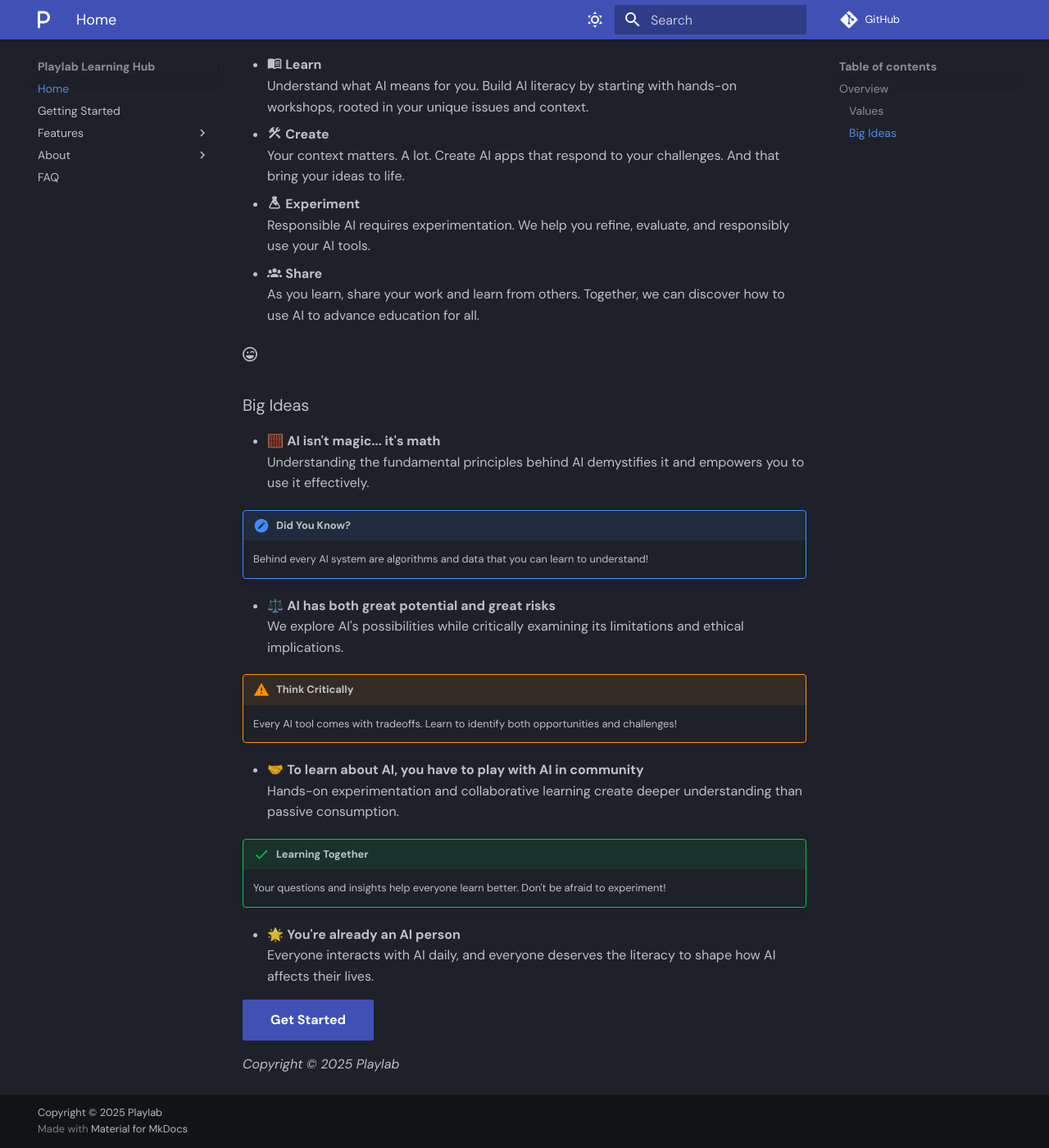
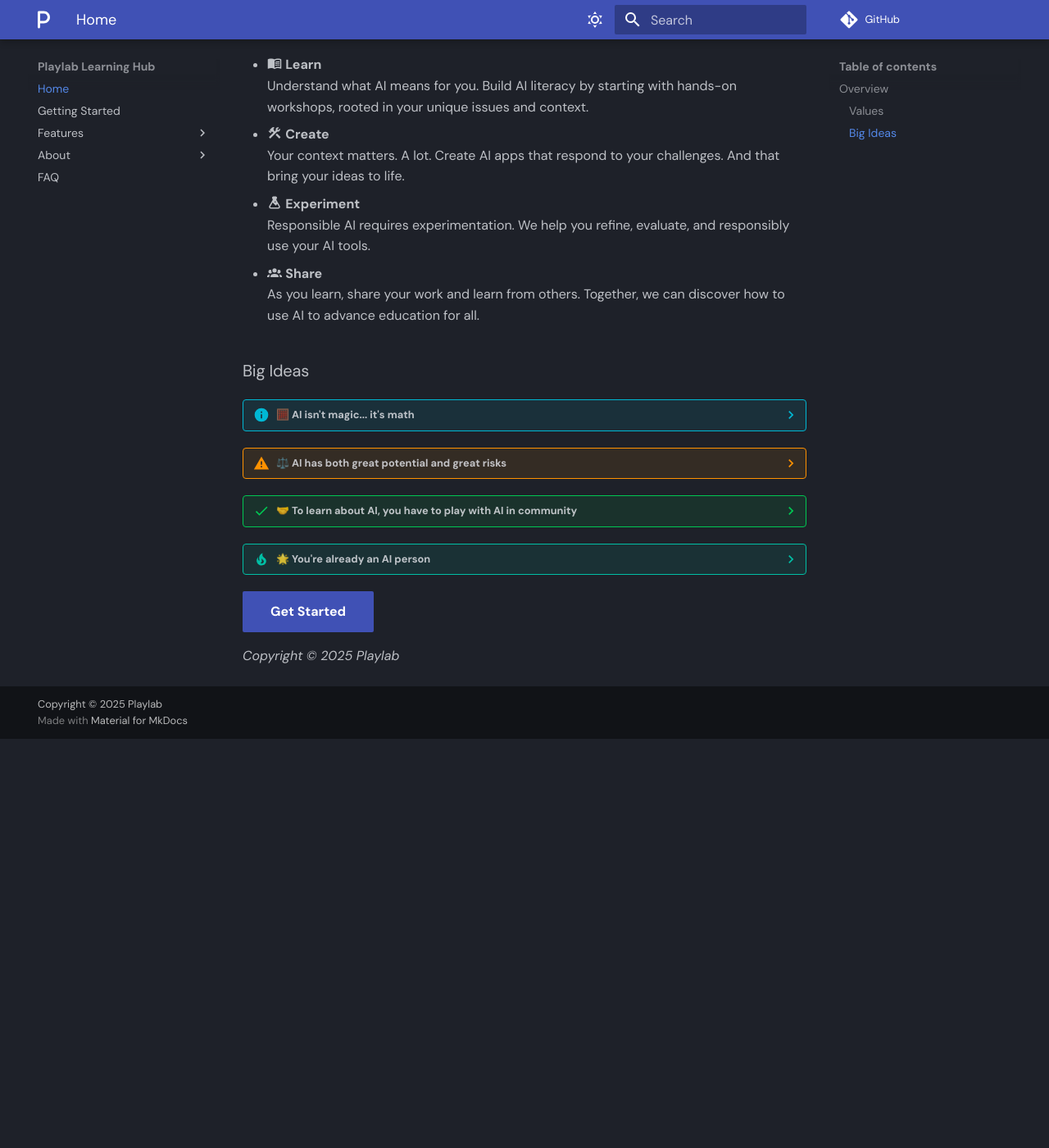
Before and after one commit to wymankhuu/Playlab-Learning, an MkDocs documentation site: the page built from docs/index.md, in a window 1280 px wide and 1400 px high, scrolled down 511 px. Shown: the whole window at 82% size. Built offline with MkDocs 1.6.1 and Material for MkDocs 9.7.7, drawn with Linux system fonts in a browser that asks for light colours; comment, search, counter and statistics services are not loaded; after the commit the page ends 1412 px from its top, so only the background shows below that; some of the changed lines change nothing that is shown.

Commit message:
Update documentation

```diff
--- a/docs/index.md
+++ b/docs/index.md
@@ -22,30 +22,28 @@ Your context matters. A lot. Create AI apps that respond to your challenges. And
 - :material-account-group: **Share**
   As you learn, share your work and learn from others. Together, we can discover how to use AI to advance education for all.
 
-  :fontawesome-regular-face-laugh-wink:
-
 ### Big Ideas
 
-- 🧮 **AI isn't magic... it's math**
-  Understanding the fundamental principles behind AI demystifies it and empowers you to use it effectively.
+??? info "🧮 AI isn't magic... it's math"
+    Understanding the fundamental principles behind AI demystifies it and empowers you to use it effectively.
 
-!!! note "Did You Know?"
-    Behind every AI system are algorithms and data that you can learn to understand!
+    !!! note "Did You Know?"
+        Behind every AI system are algorithms and data that you can learn to understand!
 
-- ⚖️ **AI has both great potential and great risks**
-  We explore AI's possibilities while critically examining its limitations and ethical implications.
+??? warning "⚖️ AI has both great potential and great risks"
+    We explore AI's possibilities while critically examining its limitations and ethical implications.
 
-!!! warning "Think Critically"
-    Every AI tool comes with tradeoffs. Learn to identify both opportunities and challenges!
+    !!! warning "Think Critically"
+        Every AI tool comes with tradeoffs. Learn to identify both opportunities and challenges!
 
-- 🤝 **To learn about AI, you have to play with AI in community**
-  Hands-on experimentation and collaborative learning create deeper understanding than passive consumption.
+??? success "🤝 To learn about AI, you have to play with AI in community"
+    Hands-on experimentation and collaborative learning create deeper understanding than passive consumption.
 
-!!! success "Learning Together"
-    Your questions and insights help everyone learn better. Don't be afraid to experiment!
+    !!! success "Learning Together"
+        Your questions and insights help everyone learn better. Don't be afraid to experiment!
 
-- 🌟 **You're already an AI person**
-  Everyone interacts with AI daily, and everyone deserves the literacy to shape how AI affects their lives.
+??? tip "🌟 You're already an AI person"
+    Everyone interacts with AI daily, and everyone deserves the literacy to shape how AI affects their lives.
 
 
 [Get Started](https://wymankhuu.github.io/playlab-learning/getting-started/){ .md-button .md-button--primary }
```
